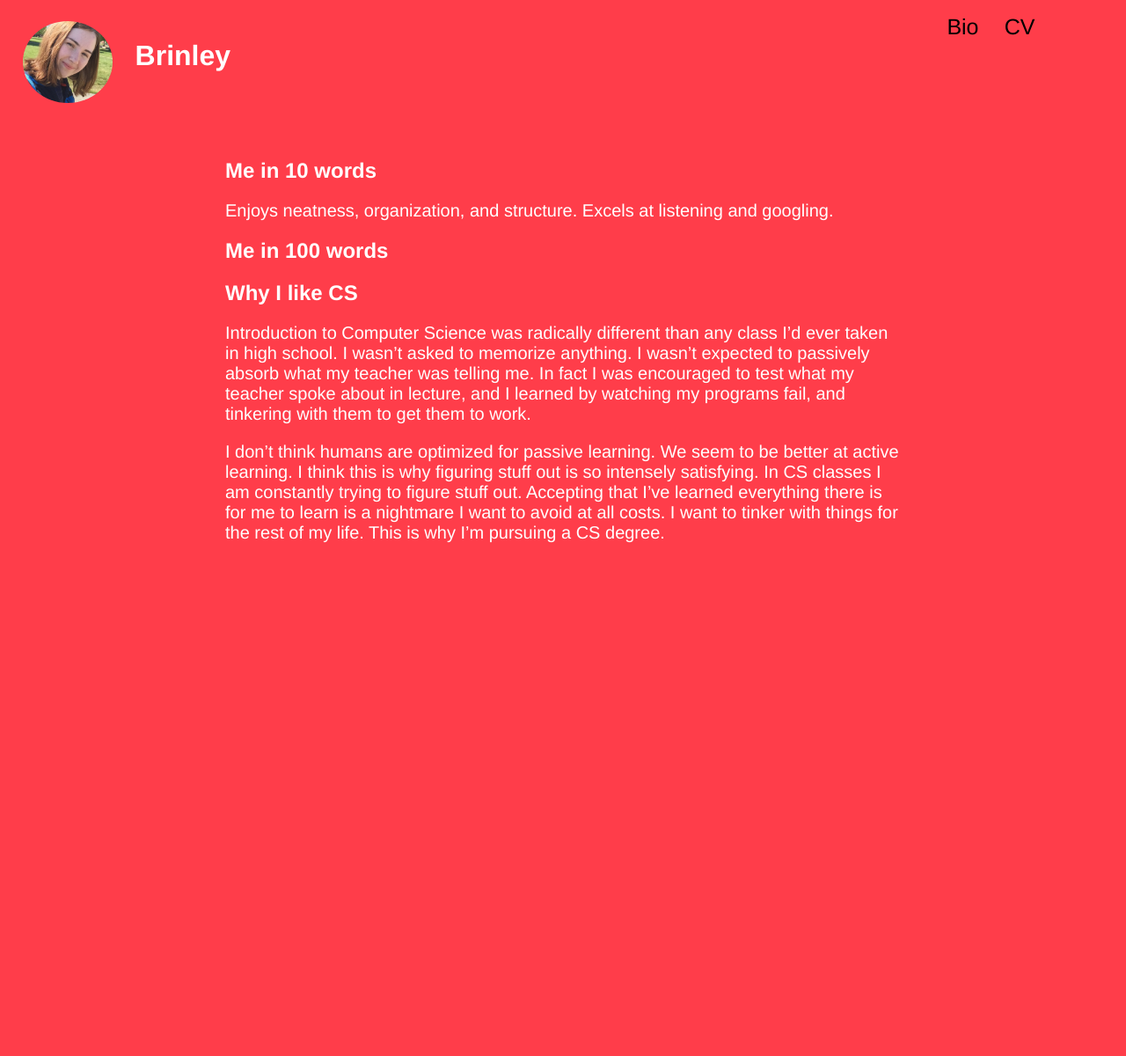
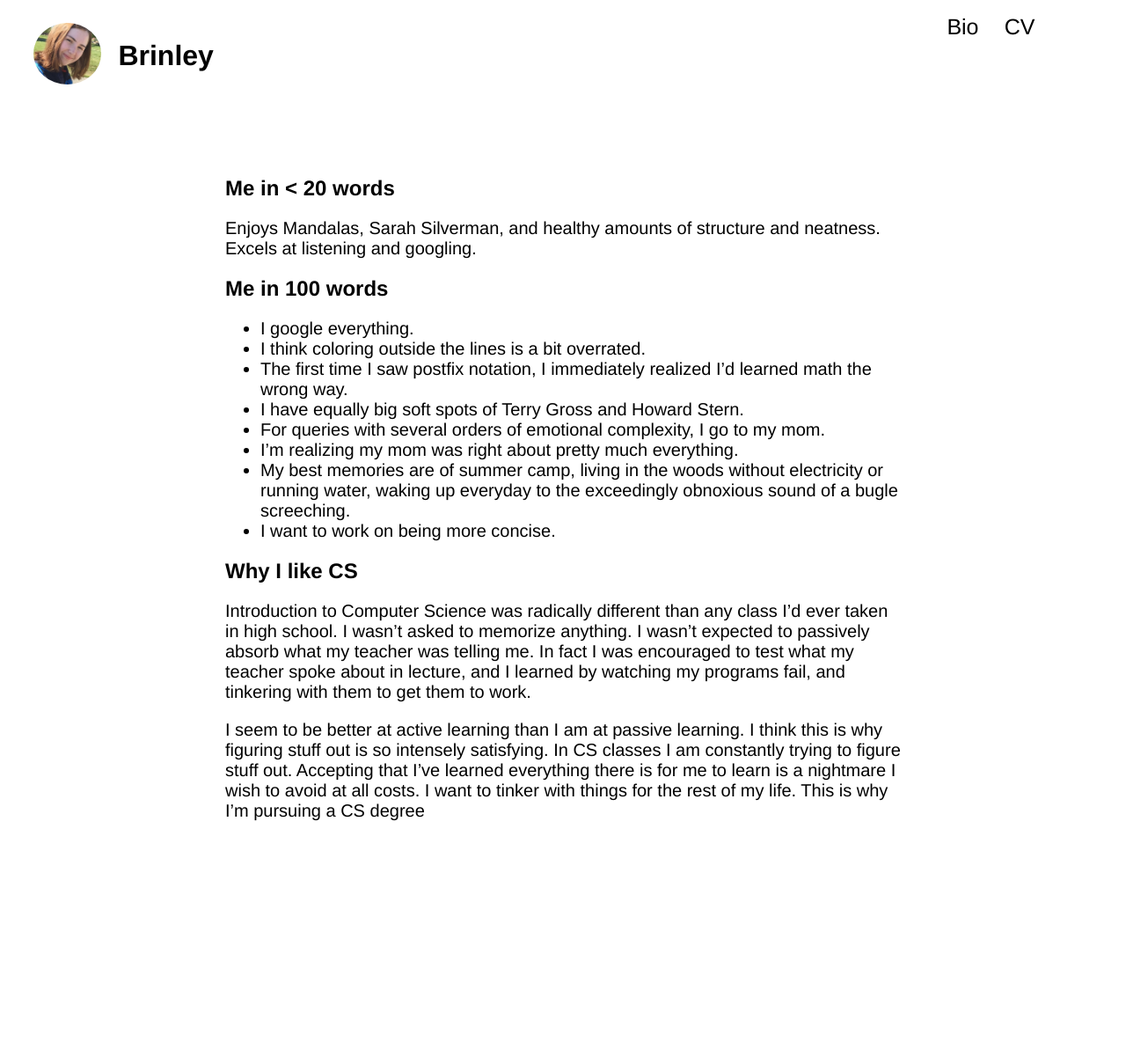
Before and after one commit to brinleym/brinleym.github.io, a PHP site: page /bio.html in a window 1280 px wide. Shown: the whole page at 88% size. Before the commit the page ends 617 px from the top, so only its background shows below. Run offline with PHP 8.4, Linux system fonts and the light colour scheme.

Commit message:
minor style changes and more content to bio.html

```diff
--- a/bio.css
+++ b/bio.css
@@ -1,9 +1,13 @@
+.main {
+	min-height: 150%;
+}
+
 .info {
 	position: absolute;
 	padding-left: 20%;
 	padding-right: 20%;
-	top: 20%;
+	top: 15%;
 }
-.info p {
+.info p, .info ul li {
 	font-size: 20px;
 }
--- a/bio.html
+++ b/bio.html
@@ -19,22 +19,32 @@
 					<li><a href="#">CV</a></li>
 				</ul>
 			</div>
+			<div id="site-header">
+				<h1><a href="index.html">Brinley</a></h1>
+				<img src="images/me2-small.jpg" alt="picture of me" id="pic-me">
+			</div>
 			<div class="main">
-				<div id="site-title">
-					<h1><a href="index.html">Brinley</a></h1>
-				</div>
-				<img src="images/me2-small.jpg" alt="picture of me" id="pic-me">
 
 				<div class="info">
 
-					<h2>Me in 10 words</h2>
-					<p>Enjoys neatness, organization, and structure. Excels at listening and googling.</p>
+					<h2>Me in < 20 words</h2>
+					<p>Enjoys Mandalas, Sarah Silverman, and healthy amounts of structure and neatness. Excels at listening and googling.</p>
 
 					<h2>Me in 100 words</h2>
+					<ul>
+						<li>I google everything.</li>
+						<li>I think coloring outside the lines is a bit overrated.</li>
+						<li>The first time I saw postfix notation, I immediately realized I’d learned math the wrong way.</li>
+						<li>I have equally big soft spots of Terry Gross and Howard Stern.</li>
+						<li>For queries with several orders of emotional complexity, I go to my mom. </li>
+						<li>I’m realizing my mom was right about pretty much everything. </li>
+						<li>My best memories are of summer camp, living in the woods without electricity or running water, waking up everyday to the exceedingly obnoxious sound of a bugle screeching.</li>
+						<li>I want to work on being more concise.</li>
+					</ul>
 
 					<h2>Why I like CS</h2>
 					<p>Introduction to Computer Science was radically different than any class I’d ever taken in high school. I wasn’t asked to memorize anything. I wasn’t expected to passively absorb what my teacher was telling me. In fact I was encouraged to test what my teacher spoke about in lecture, and I learned by watching my programs fail, and tinkering with them to get them to work.</p>
-					<p>I don’t think humans are optimized for passive learning. We seem to be better at active learning. I think this is why figuring stuff out is so intensely satisfying. In CS classes I am constantly trying to figure stuff out. Accepting that I’ve learned everything there is for me to learn is a nightmare I want to avoid at all costs. I want to tinker with things for the rest of my life. This is why I’m pursuing a CS degree.</p>
+					<p>I seem to be better at active learning than I am at passive learning. I think this is why figuring stuff out is so intensely satisfying. In CS classes I am constantly trying to figure stuff out. Accepting that I’ve learned everything there is for me to learn is a nightmare I wish to avoid at all costs. I want to tinker with things for the rest of my life. This is why I’m pursuing a CS degree</p>
 
 				</div>
 			</div>
--- a/main.css
+++ b/main.css
@@ -30,22 +30,35 @@ body, .site, .main, .navigation {
 .navigation ul li a:hover {
 	text-decoration: underline;
 }
-.main {
-	background-color: rgb(255, 61, 74);
-	color: white;
-}
-#site-title {
+#site-header {
 	position: absolute;
 	top: 3%;
-	left: 12%;
+	left: 0%;
+	z-index: 1;
+	width: 30%;
 }
-#site-title h1 a, #site-title h1 a:visited {
+#site-header h1 {
+	margin-left: 35%;
+}
+#site-header h1 a, #site-header h1 a:visited {
 	text-decoration: none;
-	color: white;
+	color: black;
 }
-#site-title h1 a:hover {
+#site-header h1 a:hover {
 	text-decoration: underline;
-	color: white;
+	color: black;
+}
+#pic-me {
+	position: absolute;
+	width: 20%;
+	height: auto;
+	border-radius: 50%;
+	margin-left: 10%;
+	top: 3%;
+}
+.main {
+	/*background-color: rgb(255, 61, 74);*/
+	color: black;
 }
 .welcome-message {
 	position: absolute;
@@ -53,11 +66,3 @@ body, .site, .main, .navigation {
 	left: 20%;
 	font-size: 25px;
 }
-#pic-me {
-	width: 8%;
-	height: auto;
-	border-radius: 50%;
-	position: absolute;
-	left: 2%;
-	top: 3%;
-}
```
Also changed, not shown: index.html (+4 -4 lines).
